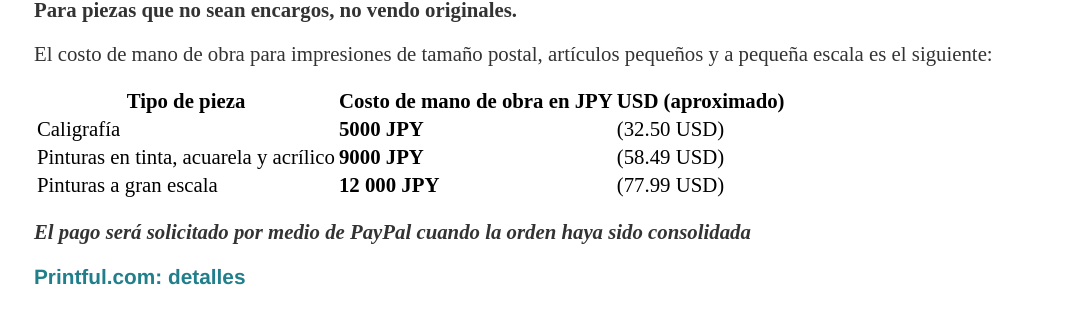
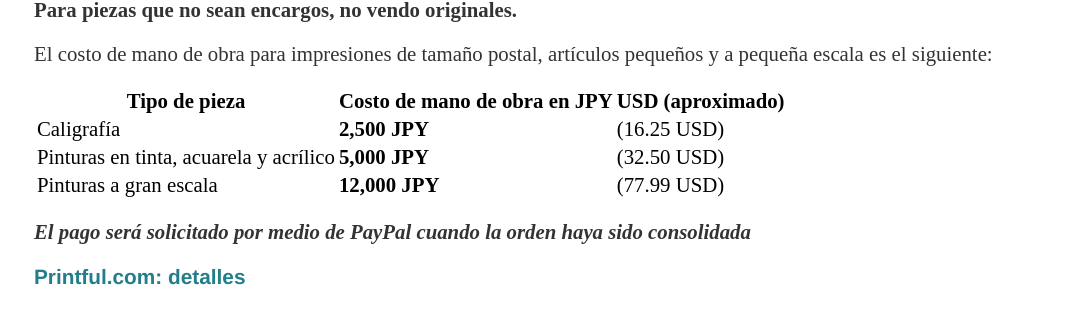
Before and after one commit to icekler/icekler.github.io, a Jekyll site: the page built from es/shop/index.md, in a window 1280 px wide and 900 px high, scrolled down 1640 px. Shown: the part 143-455 px from the top of the window, without its empty margins (94-1173 px from the left). Built offline with Jekyll 4.4.1, drawn with Linux system fonts in a browser that asks for light colours; comment, search, counter and statistics services are not loaded.

Commit message:
price update

```diff
--- a/es/shop/index.md
+++ b/es/shop/index.md
@@ -82,9 +82,9 @@ El costo de mano de obra para impresiones de tamaño postal, artículos pequeño
 
 | Tipo de pieza | Costo de mano de obra en JPY | USD (aproximado) |
 |---|---|---|
-| Caligrafía | **5000 JPY** | (32.50 USD) |
-| Pinturas en tinta, acuarela y acrílico | **9000 JPY** | (58.49 USD) |
-| Pinturas a gran escala | **12 000 JPY** | (77.99 USD) |
+| Caligrafía | **2,500 JPY** | (16.25 USD) |
+| Pinturas en tinta, acuarela y acrílico | **5,000 JPY** | (32.50 USD) |
+| Pinturas a gran escala | **12,000 JPY** | (77.99 USD) |
 
 ***El pago será solicitado por medio de PayPal cuando la orden haya sido consolidada***
 
```
Also changed, not shown: en/shop/index.md (+2 -2 lines), es/about/index.md (+1 -1 lines), jp/shop/index.md (+2 -2 lines).
